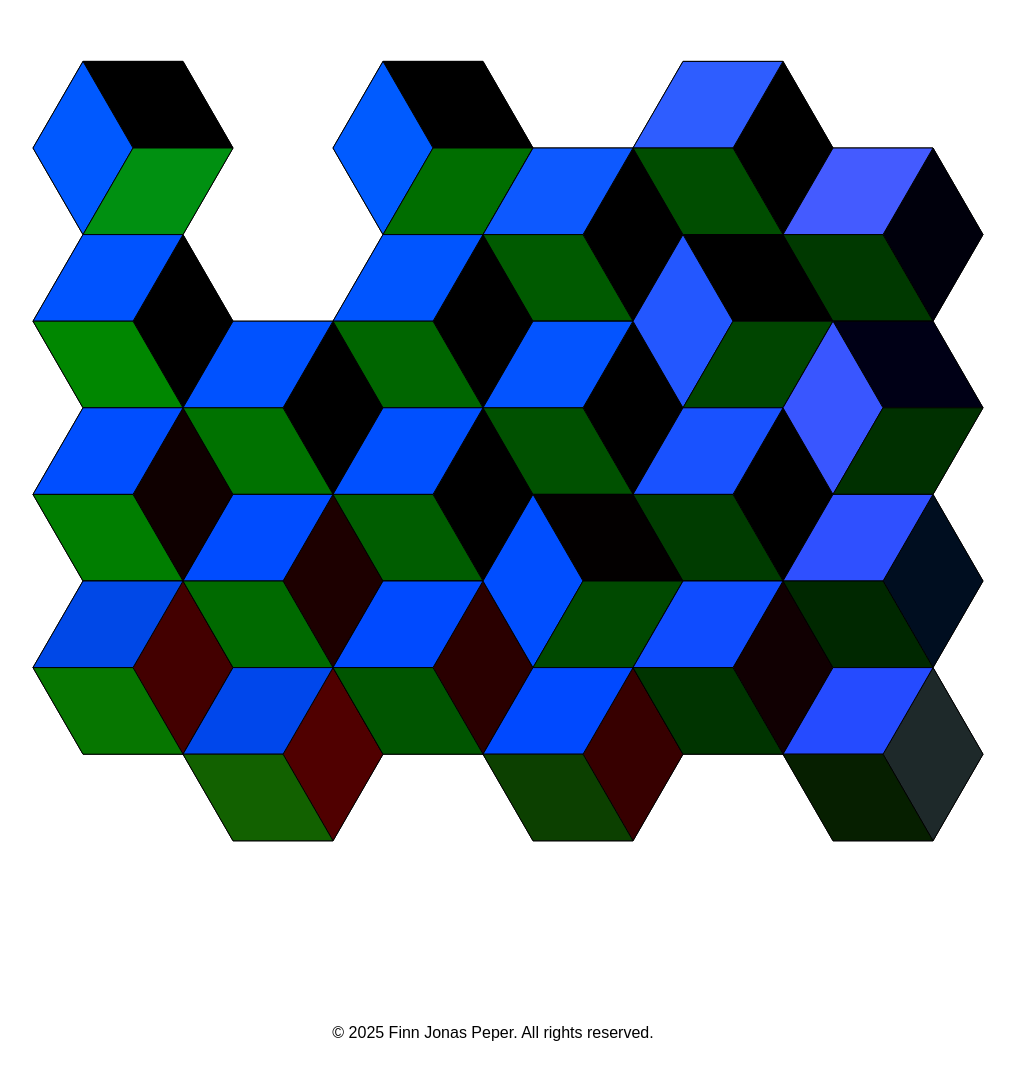
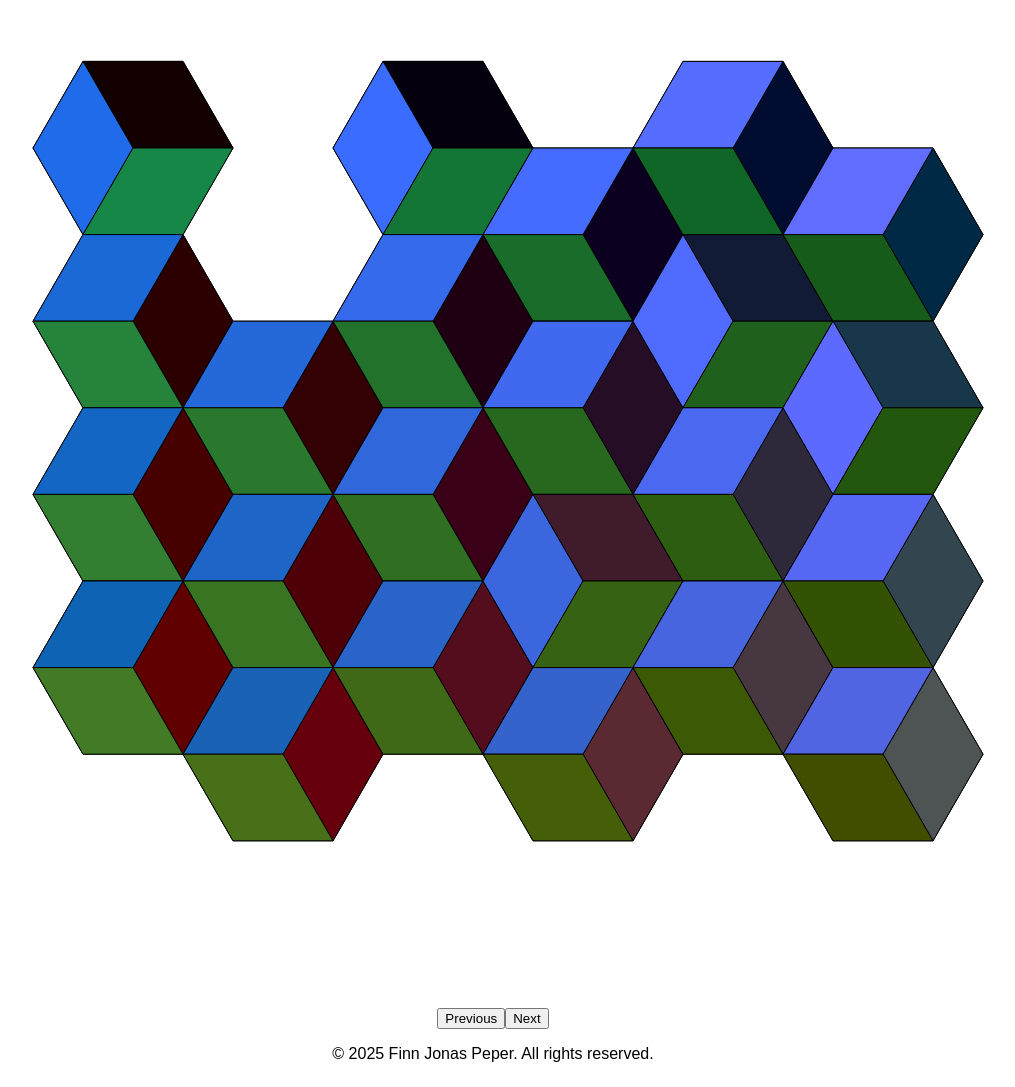
Before and after one commit to losredoe132/art_gen, a Flask app: page /hexagon/1 in a window 1280 px wide. Shown: the whole page, without its empty margins (147-1162 px from the left). Before the commit the page ends 1066 px from the top, so only its background shows below. Run offline with Flask 3, Linux system fonts and the light colour scheme.

Commit message:
add prev and next button

```diff
--- a/art_gen/generators/tri_hexagon.py
+++ b/art_gen/generators/tri_hexagon.py
@@ -114,7 +114,7 @@ class HexagonArtGenerator(ArtGenerator):
                     self.rand_nums[side_idx][color_channel_idx][1],
                     column_idx / self.grid_size.columns,
                 )
-                val = int(127 + ((channel_val + row_val) / 2) * 255)
+                val = int(127 + ((channel_val + row_val) / 2) * 129)
                 rgb_vals.append(val)
             styles.append(SVGStyle(fill=SVGNumericColor(*rgb_vals)))
         return styles
--- a/art_gen/templates/base.html.jinja
+++ b/art_gen/templates/base.html.jinja
@@ -1,7 +1,6 @@
 <!DOCTYPE html>
 <html>
   <body>
-
     <div class="centered">
       <svg
         width="{{ width }}"
@@ -11,10 +10,14 @@
         {{ content }}
       </svg>
     </div>
+    <div class="centered">
+      <button onclick="prevPage()">Previous</button>
+      <button onclick="nextPage()">Next</button>
+    </div>
+    <footer class="centered">
+      <p>&copy; 2025 Finn Jonas Peper. All rights reserved.</p>
+    </footer>
   </body>
-  <footer class="centered">
-    <p>&copy; 2025 Finn Jonas Peper. All rights reserved.</p>
-  </footer>
 </html>
 <style>
   .centered {
@@ -25,5 +28,28 @@
 
   body {
     font-family: Arial, sans-serif;
+    display: flex;
+    flex-direction: column;
+    justify-content: space-between;
   }
 </style>
+<script>
+  let queryString = window.location.pathname;
+  seed = parseInt(queryString.split("/")[2]);
+
+  function redirect(seed) {
+    seed = Math.max(0, seed);
+    const url = `http://127.0.0.1:8000/hexagon/${seed}`;
+    window.location.href = url;
+  }
+
+  function nextPage() {
+    seed++;
+    redirect(seed);
+  }
+
+  function prevPage() {
+    seed--;
+    redirect(seed);
+  }
+</script>
```
Also changed, not shown: README.md.
